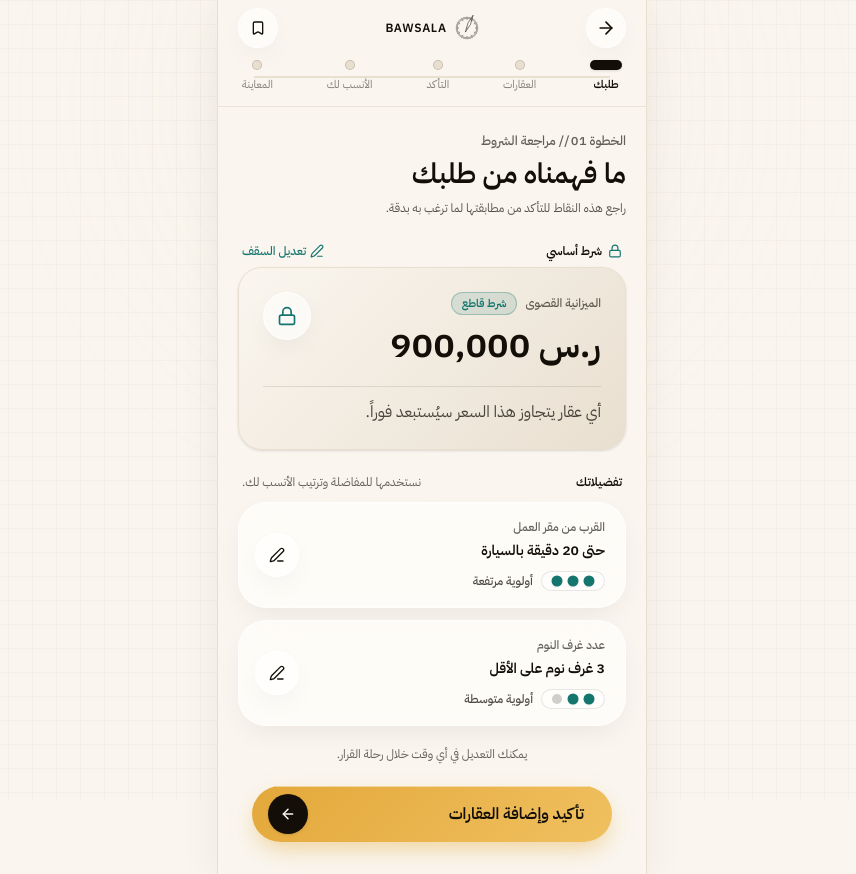
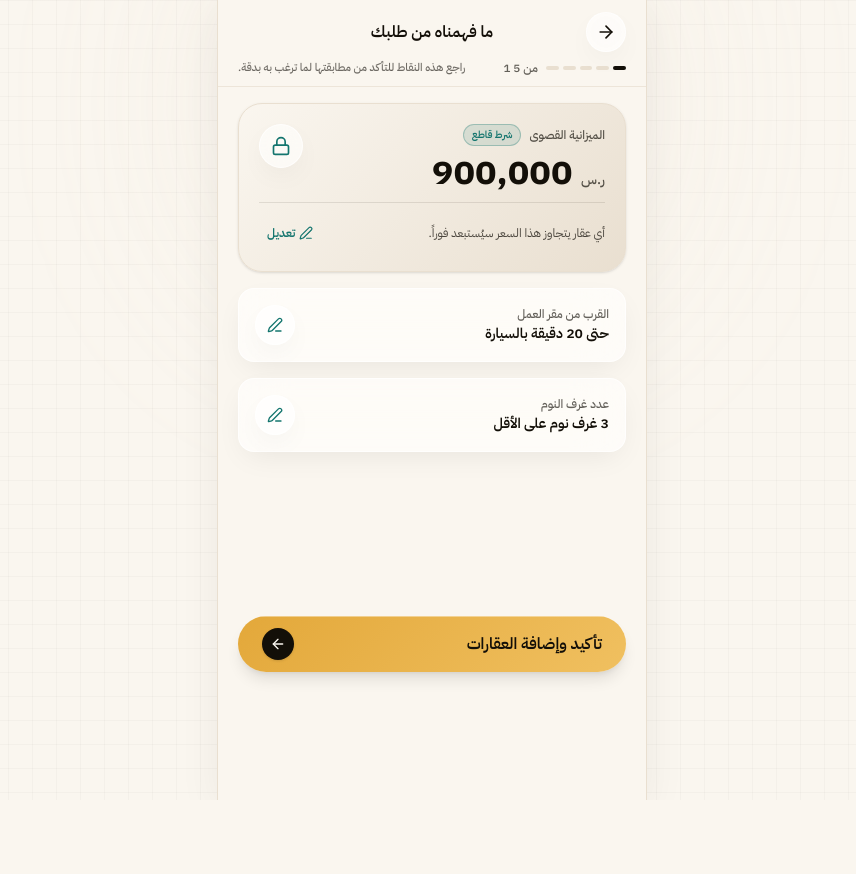
Before and after one commit to bawsala-project/bawsala-agar-app, a Next.js app: page /case/demo/needs in a window 1280 px wide. Shown: the whole page, without its empty margins (208-1064 px from the left). After the commit the page ends 800 px from the top, so only its background shows below. Built offline with nearby package versions, Linux system fonts and the light colour scheme.

Commit message:
feat(needs): reset /needs screen per Part D specs

```diff
--- a/app/case/demo/needs/page.tsx
+++ b/app/case/demo/needs/page.tsx
@@ -1,283 +1,276 @@
 "use client";
 
 import React, { useState } from "react";
-import { motion } from "framer-motion";
-import { Lock, Edit3, SlidersHorizontal, Check } from "lucide-react";
+import { useRouter } from "next/navigation";
+import { Lock, Edit3, ArrowRight, ArrowLeft } from "lucide-react";
 import { AppShell } from "@/components/layout/AppShell";
-import { GlassCard } from "@/components/ui/GlassCard";
 import { GlassSheet } from "@/components/ui/GlassSheet";
-import { OnboardingCTA } from "@/components/ui/OnboardingCTA";
 import { PrimaryButton } from "@/components/ui/PrimaryButton";
 import { useAppStore } from "@/lib/store";
 import { COPY } from "@/lib/copy";
-import { BdiNumber, formatNumber } from "@/lib/format";
+import { formatNumber } from "@/lib/format";
 
 export default function NeedsPage() {
+  const router = useRouter();
   const { userNeed, updateHardBudget, updatePreferencePriority } = useAppStore();
-  const [editingBudget, setEditingBudget] = useState(false);
-  const [editingPref, setEditingPref] = useState<string | null>(null);
+  const [isEditingSheetOpen, setIsEditingSheetOpen] = useState(false);
+  const [editingTarget, setEditingTarget] = useState<"budget" | "proximity" | "bedrooms">("budget");
   const [tempBudget, setTempBudget] = useState(userNeed.hardConstraint.numericBudget);
 
-  const activePref = userNeed.preferences.find((p) => p.id === editingPref);
+  const handleOpenEdit = (target: "budget" | "proximity" | "bedrooms") => {
+    setEditingTarget(target);
+    setTempBudget(userNeed.hardConstraint.numericBudget);
+    setIsEditingSheetOpen(true);
+  };
 
   const handleSaveBudget = () => {
     updateHardBudget(tempBudget);
-    setEditingBudget(false);
+    setIsEditingSheetOpen(false);
   };
 
   return (
-    <AppShell showStepper activeStep="needs">
-      <div className="px-5 py-6 flex-1 flex flex-col justify-between max-w-md mx-auto w-full" dir="rtl">
-        <div className="space-y-6">
-          {/* Headline and Subtitle */}
-          <div className="space-y-1.5 text-right">
-            <span className="eyebrow-caption text-[#130F08]/65 block font-medium">
-              الخطوة 01 // مراجعة الشروط
-            </span>
-            <h1 className="text-2xl md:text-[28px] font-semibold text-[#130F08]">
+    <AppShell hideTopBar>
+      {/* Header: Back Arrow, Headline, 5-Segment Progress Bar */}
+      <header className="sticky top-0 z-40 w-full bg-[#FAF6EF]/92 backdrop-blur-md border-b border-[#E9DFD0]/70 px-4 sm:px-5 pt-3 pb-2.5 space-y-2" dir="rtl">
+        <div className="flex items-center justify-between">
+          <button
+            type="button"
+            onClick={() => router.back()}
+            className="w-10 h-10 rounded-full glass-light border border-[#130F08]/10 text-[#130F08] hover:bg-[#E9DFD0]/60 flex items-center justify-center transition-all cursor-pointer active:scale-95 shadow-xs"
+            aria-label="الرجوع للخلف"
+          >
+            <ArrowRight className="w-5 h-5 text-[#130F08]" />
+          </button>
+
+          {/* 1 Headline: "ما فهمناه من طلبك" */}
+          <h1 className="text-base font-semibold text-[#130F08]">
             {COPY.needs.title}
           </h1>
-            <p className="text-xs text-[#130F08]/70 leading-relaxed">
-              {COPY.needs.subtitle}
-            </p>
+
+          <div className="w-10 h-10" />
         </div>
 
-          {/* 1. Hard Constraint Card */}
-          <motion.div
-            initial={{ opacity: 0, y: 12 }}
-            animate={{ opacity: 1, y: 0 }}
-            transition={{ duration: 0.4 }}
-            className="space-y-2"
-          >
-            <div className="flex items-center justify-between text-xs text-[#130F08]/65 px-1">
-              <span className="font-semibold text-[#130F08] flex items-center gap-1.5">
-                <Lock className="w-3.5 h-3.5 text-[#14756E]" />
-                <span>{COPY.needs.hardConstraintHeader}</span>
+        {/* 1 Supporting Line: 5-Segment Progress Bar */}
+        <div className="flex items-center justify-between text-xs text-[#130F08]/65 font-medium">
+          <div className="flex items-center gap-2">
+            <div className="flex items-center gap-1 w-20" dir="rtl">
+              {[1, 2, 3, 4, 5].map((step) => (
+                <div
+                  key={step}
+                  className={`h-1 flex-1 rounded-full ${
+                    step <= 1 ? "bg-[#130F08]" : "bg-[#E9DFD0]"
+                  }`}
+                />
+              ))}
+            </div>
+            <span>
+              <bdi dir="ltr">1 من 5</bdi>
             </span>
-              <button
-                type="button"
-                onClick={() => {
-                  setTempBudget(userNeed.hardConstraint.numericBudget);
-                  setEditingBudget(true);
-                }}
-                className="inline-flex items-center gap-1 text-xs text-[#14756E] hover:underline transition-colors cursor-pointer font-medium"
-              >
-                <Edit3 className="w-3.5 h-3.5" />
-                <span>تعديل السقف</span>
-              </button>
           </div>
 
-            {/* Filled Hero Card with Ivory-to-Sand Gradient */}
+          <span className="text-[11px] text-[#130F08]/60">
+            {COPY.needs.subtitle}
+          </span>
+        </div>
+      </header>
+
+      {/* Main Body (Strictly Max 3 Content Blocks) */}
+      <div className="px-4 sm:px-5 pt-4 pb-32 flex-1 flex flex-col justify-between max-w-md mx-auto w-full" dir="rtl">
+        <div className="space-y-4">
+          {/* Content Block 1: One Hero Card for Hard Constraint */}
           <div
-              className="relative p-6 rounded-3xl overflow-hidden text-right border border-[#E9DFD0] shadow-sm"
+            className="p-5 rounded-3xl border border-[#E9DFD0] shadow-sm relative overflow-hidden text-right"
             style={{
               background: "linear-gradient(135deg, #FAF6EF 0%, #E9DFD0 100%)",
             }}
           >
-              <div className="relative z-10 flex items-start justify-between gap-4">
-                <div className="space-y-2">
+            <div className="flex items-start justify-between gap-3">
+              <div className="space-y-1.5 flex-1">
                 <div className="flex items-center gap-2">
-                    <span className="text-xs text-[#130F08]/65 block font-medium">
+                  <span className="text-xs text-[#130F08]/70 font-medium">
                     {userNeed.hardConstraint.title}
                   </span>
-                    <span className="px-2.5 py-0.5 rounded-full text-[11px] font-semibold bg-[#14756E]/12 text-[#14756E] border border-[#14756E]/30">
+                  <span className="px-2 py-0.5 rounded-full text-[10px] font-semibold bg-[#14756E]/12 text-[#14756E] border border-[#14756E]/30">
                     شرط قاطع
                   </span>
                 </div>
 
-                  {/* Budget with Tabular Numerals wrapped in BdiNumber */}
-                  <div className="pt-1 pb-1">
-                    <BdiNumber
-                      value={formatNumber(userNeed.hardConstraint.numericBudget)}
-                      unit="ر.س"
-                      className="text-3xl sm:text-4xl text-[#130F08] font-semibold tracking-normal block leading-none"
+                <div className="pt-0.5">
+                  <bdi dir="ltr" className="text-3xl sm:text-4xl text-[#130F08] font-bold tabular-nums block leading-none">
+                    {formatNumber(userNeed.hardConstraint.numericBudget)} <span className="text-sm font-medium text-[#130F08]/70">ر.س</span>
+                  </bdi>
+                </div>
+              </div>
+
+              <div className="w-11 h-11 rounded-full glass-light border border-[#130F08]/10 flex items-center justify-center text-[#14756E] shrink-0 shadow-xs">
+                <Lock className="w-5 h-5 text-[#14756E]" />
+              </div>
+            </div>
+
+            <div className="mt-3 pt-3 border-t border-[#130F08]/10 flex items-center justify-between text-xs">
+              <span className="text-[#130F08]/75">
+                {COPY.needs.hardConstraintTip}
+              </span>
+              <button
+                type="button"
+                onClick={() => handleOpenEdit("budget")}
+                className="inline-flex items-center gap-1 font-semibold text-[#14756E] hover:underline cursor-pointer min-h-[36px] px-2 py-1"
+              >
+                <Edit3 className="w-3.5 h-3.5" />
+                <span>تعديل</span>
+              </button>
+            </div>
+          </div>
+
+          {/* Content Block 2: Preference Row 1 (Simple Row) */}
+          {userNeed.preferences[0] && (
+            <div className="p-4 rounded-2xl glass-light border border-[#E9DFD0] flex items-center justify-between shadow-2xs">
+              <div className="text-right space-y-0.5">
+                <span className="text-xs text-[#130F08]/65 block font-medium">
+                  {userNeed.preferences[0].title}
+                </span>
+                <span className="text-sm font-semibold text-[#130F08] block">
+                  {userNeed.preferences[0].value}
+                </span>
+              </div>
+              <button
+                type="button"
+                onClick={() => handleOpenEdit("proximity")}
+                className="w-10 h-10 rounded-full glass-light border border-[#130F08]/10 flex items-center justify-center text-[#14756E] hover:bg-white active:scale-95 transition-all cursor-pointer shadow-2xs shrink-0"
+                title="تعديل التفضيل"
+                aria-label="تعديل التفضيل"
+              >
+                <Edit3 className="w-4 h-4 text-[#14756E]" />
+              </button>
+            </div>
+          )}
+
+          {/* Content Block 3: Preference Row 2 (Simple Row) */}
+          {userNeed.preferences[1] && (
+            <div className="p-4 rounded-2xl glass-light border border-[#E9DFD0] flex items-center justify-between shadow-2xs">
+              <div className="text-right space-y-0.5">
+                <span className="text-xs text-[#130F08]/65 block font-medium">
+                  {userNeed.preferences[1].title}
+                </span>
+                <span className="text-sm font-semibold text-[#130F08] block">
+                  {userNeed.preferences[1].value}
+                </span>
+              </div>
+              <button
+                type="button"
+                onClick={() => handleOpenEdit("bedrooms")}
+                className="w-10 h-10 rounded-full glass-light border border-[#130F08]/10 flex items-center justify-center text-[#14756E] hover:bg-white active:scale-95 transition-all cursor-pointer shadow-2xs shrink-0"
+                title="تعديل التفضيل"
+                aria-label="تعديل التفضيل"
+              >
+                <Edit3 className="w-4 h-4 text-[#14756E]" />
+              </button>
+            </div>
+          )}
+        </div>
+
+        {/* 1 Primary Brass CTA (min 48px height) */}
+        <div className="pt-6">
+          <PrimaryButton
+            label={COPY.needs.cta}
+            onClick={() => router.push("/case/demo/properties")}
+            size="56"
+            className="w-full shadow-lg"
           />
         </div>
       </div>
 
-                {/* Tactile Lock Glyph Emblem */}
-                <div className="w-12 h-12 rounded-full glass-light border border-[#130F08]/10 flex items-center justify-center text-[#14756E] shrink-0 shadow-xs">
-                  <Lock className="w-5 h-5 text-[#14756E]" />
-                </div>
+      {/* Edit Sheet */}
+      <GlassSheet
+        isOpen={isEditingSheetOpen}
+        onClose={() => setIsEditingSheetOpen(false)}
+        title={COPY.needs.sheetTitle}
+        subtitle={COPY.needs.sheetSubtitle}
+        variant="light"
+        initialSnap="half"
+      >
+        <div className="space-y-4 text-right" dir="rtl">
+          {editingTarget === "budget" && (
+            <div className="space-y-3">
+              <label className="text-xs font-semibold text-[#130F08] block">
+                تعديل سقف الميزانية الصارم:
+              </label>
+              <div className="flex items-center gap-2">
+                <input
+                  type="number"
+                  step="50000"
+                  min="300000"
+                  max="5000000"
+                  value={tempBudget}
+                  onChange={(e) => setTempBudget(Number(e.target.value))}
+                  className="flex-1 min-h-[48px] px-4 rounded-xl border border-[#E9DFD0] bg-white text-base font-semibold text-[#130F08] tabular-nums focus:outline-none"
+                />
+                <span className="text-xs font-semibold text-[#130F08]/70">ر.س</span>
               </div>
 
-              <div className="relative z-10 mt-4 pt-3 border-t border-[#130F08]/10 flex items-center justify-between text-xs text-[#130F08]/75">
-                <p className="leading-relaxed">
-                  {COPY.needs.hardConstraintTip}
-                </p>
-              </div>
-            </div>
-          </motion.div>
-
-          {/* 2. Preferences Cards: Glass cards with 3-dot priority control and edit trigger */}
-          <motion.div
-            initial={{ opacity: 0, y: 14 }}
-            animate={{ opacity: 1, y: 0 }}
-            transition={{ delay: 0.16, duration: 0.45 }}
-            className="space-y-3"
-          >
-            <div className="flex items-center justify-between text-xs text-[#130F08]/65 px-1">
-              <span className="font-semibold text-[#130F08]">{COPY.needs.preferencesHeader}</span>
-              <span className="text-xs text-[#130F08]/65">{COPY.needs.preferencesTip}</span>
-            </div>
-
-            {userNeed.preferences.map((pref) => {
-              const activeDotsCount =
-                pref.priority === "high" ? 3 : pref.priority === "medium" ? 2 : 1;
-
-              return (
-                <GlassCard
-                  key={pref.id}
-                  variant="light"
-                  className="p-4 flex items-center justify-between transition-all hover:border-[#130F08]/25 group shadow-xs"
-                >
-                  <div className="space-y-1.5 text-right flex-1 min-w-0 pr-1">
-                    <span className="text-xs text-[#130F08]/65 block font-medium">
-                      {pref.title}
-                    </span>
-                    <span className="text-sm font-semibold text-[#130F08] block truncate">
-                      {pref.value}
-                    </span>
-
-                    {/* 3-Dot Priority Interactive Selector */}
-                    <div className="flex items-center gap-2 pt-1">
-                      <div className="flex items-center gap-1.5 bg-white/70 px-2.5 py-1 rounded-full border border-[#130F08]/10">
-                        {(["low", "medium", "high"] as const).map((pLevel, dotIdx) => {
-                          const isDotActive = dotIdx < activeDotsCount;
-                          return (
-                            <button
-                              key={pLevel}
-                              type="button"
-                              onClick={() => updatePreferencePriority(pref.id, pLevel)}
-                              className={`w-2.5 h-2.5 rounded-full transition-all cursor-pointer ${
-                                isDotActive
-                                  ? "bg-[#14756E] scale-110 shadow-xs"
-                                  : "bg-[#130F08]/20 hover:bg-[#130F08]/40"
-                              }`}
-                              title={`تعيين الأولوية كـ ${pLevel}`}
-                              aria-label={`تحديد ${pLevel}`}
-                            />
-                          );
-                        })}
-                      </div>
-
-                      <span className="text-xs text-[#130F08]/75 font-medium">
-                        {pref.priorityLabel}
-                      </span>
-                    </div>
-                  </div>
-
-                  {/* Edit Pencil Button -> 48px glass circle */}
-                  <button
-                    type="button"
-                    onClick={() => setEditingPref(pref.id)}
-                    className="w-11 h-11 rounded-full glass-light border border-[#130F08]/10 text-[#130F08] hover:bg-[#E9DFD0]/60 flex items-center justify-center cursor-pointer transition-colors active:scale-95 shrink-0 mr-3 shadow-xs"
-                    title="تعديل هذا التفضيل"
-                    aria-label={`تعديل ${pref.title}`}
-                  >
-                    <Edit3 className="w-4 h-4 text-[#130F08]" />
-                  </button>
-                </GlassCard>
-              );
-            })}
-
-            <p className="text-xs text-[#130F08]/65 text-center pt-2">
-              {COPY.needs.footerNotice}
-            </p>
-          </motion.div>
-        </div>
-
-        {/* Sticky Action Footer */}
-        <div className="pt-6 pb-2">
-          <OnboardingCTA
-            label={COPY.needs.cta}
-            href="/case/demo/properties"
+              <div className="pt-2">
+                <PrimaryButton
+                  label="حفظ السقف الجديد"
+                  onClick={handleSaveBudget}
+                  size="48"
+                  className="w-full"
                 />
               </div>
             </div>
+          )}
 
-      {/* GlassSheet for Editing Budget */}
-      <GlassSheet
-        isOpen={editingBudget}
-        onClose={() => setEditingBudget(false)}
-        title="تعديل الميزانية القصوى"
-        subtitle="الشرط الصارم غير القابل للتفاوض في المفاضلة"
-        initialSnap="half"
-      >
-        <div className="space-y-6 pt-2">
-          {/* Display Amount */}
-          <div className="p-5 rounded-2xl bg-white border border-[#E9DFD0] text-center space-y-1 shadow-xs">
-            <span className="text-xs text-[#130F08]/65 block font-medium">السقف المالي المعتمد</span>
-            <BdiNumber
-              value={formatNumber(tempBudget)}
-              unit="ر.س"
-              className="text-3xl font-semibold text-[#130F08] block"
-            />
-          </div>
-
-          {/* Interactive Range Slider */}
-          <div className="space-y-2">
-            <div className="flex justify-between text-xs text-[#130F08]/65 font-medium">
-              <span>700 ألف</span>
-              <span>1.5 مليون</span>
-            </div>
-            <input
-              type="range"
-              min={700000}
-              max={1500000}
-              step={25000}
-              value={tempBudget}
-              onChange={(e) => setTempBudget(Number(e.target.value))}
-              className="w-full h-2 rounded-lg bg-[#E9DFD0] appearance-none cursor-pointer accent-[#14756E]"
-            />
-          </div>
-
-          <PrimaryButton
-            onClick={handleSaveBudget}
-            fullWidth
-            label="حفظ الميزانية الجديدة"
-          />
-        </div>
-      </GlassSheet>
-
-      {/* GlassSheet for Editing Preferences */}
-      <GlassSheet
-        isOpen={!!editingPref}
-        onClose={() => setEditingPref(null)}
-        title={activePref ? `تعديل: ${activePref.title}` : "تعديل التفضيل"}
-        subtitle="اختر مستوى الأهمية لتوجيه الترتيب"
-        initialSnap="peek"
-      >
-        {activePref && (
-          <div className="space-y-4 pt-2">
-            <div className="space-y-2">
-              {(["high", "medium", "low"] as const).map((level) => {
-                const isCurrent = activePref.priority === level;
-                const label =
-                  level === "high" ? "أولوية مرتفعة" : level === "medium" ? "أولوية متوسطة" : "أولوية منخفضة";
-
-                return (
+          {editingTarget === "proximity" && (
+            <div className="space-y-3">
+              <span className="text-xs font-semibold text-[#130F08] block">
+                تحديد أولوية القرب من مقر العمل:
+              </span>
+              {(["high", "medium", "low"] as const).map((lvl) => (
                 <button
-                    key={level}
+                  key={lvl}
                   type="button"
                   onClick={() => {
-                      updatePreferencePriority(activePref.id, level);
-                      setEditingPref(null);
+                    updatePreferencePriority("proximity", lvl);
+                    setIsEditingSheetOpen(false);
                   }}
-                    className={`w-full p-4 rounded-2xl border text-right flex items-center justify-between transition-colors cursor-pointer ${
-                      isCurrent
-                        ? "bg-[#FAF6EF] border-[#14756E] text-[#14756E] font-semibold"
-                        : "glass-light border-[#130F08]/10 text-[#130F08] hover:bg-[#E9DFD0]/60"
-                    }`}
+                  className="w-full min-h-[48px] p-3 rounded-xl border border-[#E9DFD0] bg-white hover:bg-[#FAF6EF] flex items-center justify-between text-xs font-semibold text-[#130F08] cursor-pointer"
                 >
-                    <span>{label}</span>
-                    {isCurrent && <Check className="w-4 h-4 text-[#14756E]" />}
+                  <span>
+                    {lvl === "high" ? "أولوية قصوى (حتى 15 دقيقة)" : lvl === "medium" ? "أولوية متوسطة (حتى 25 دقيقة)" : "أولوية عادية (حتى 35 دقيقة)"}
+                  </span>
+                  <span className="text-[11px] text-[#14756E]">
+                    {lvl === "high" ? "مرتفعة" : lvl === "medium" ? "متوسطة" : "منخفضة"}
+                  </span>
                 </button>
-                );
-              })}
-            </div>
+              ))}
             </div>
           )}
+
+          {editingTarget === "bedrooms" && (
+            <div className="space-y-3">
+              <span className="text-xs font-semibold text-[#130F08] block">
+                تحديد عدد الغرف المطلوب:
+              </span>
+              {(["high", "medium", "low"] as const).map((lvl) => (
+                <button
+                  key={lvl}
+                  type="button"
+                  onClick={() => {
+                    updatePreferencePriority("bedrooms", lvl);
+                    setIsEditingSheetOpen(false);
+                  }}
+                  className="w-full min-h-[48px] p-3 rounded-xl border border-[#E9DFD0] bg-white hover:bg-[#FAF6EF] flex items-center justify-between text-xs font-semibold text-[#130F08] cursor-pointer"
+                >
+                  <span>
+                    {lvl === "high" ? "3 غرف نوم مؤكدة (شرط أساسي)" : lvl === "medium" ? "3 غرف نوم مفضلة" : "غرفتان أو أكثر"}
+                  </span>
+                  <span className="text-[11px] text-[#14756E]">
+                    {lvl === "high" ? "مرتفعة" : lvl === "medium" ? "متوسطة" : "منخفضة"}
+                  </span>
+                </button>
+              ))}
+            </div>
+          )}
+        </div>
       </GlassSheet>
     </AppShell>
   );
```
Lines whose indentation alone changed are shown as unchanged.
